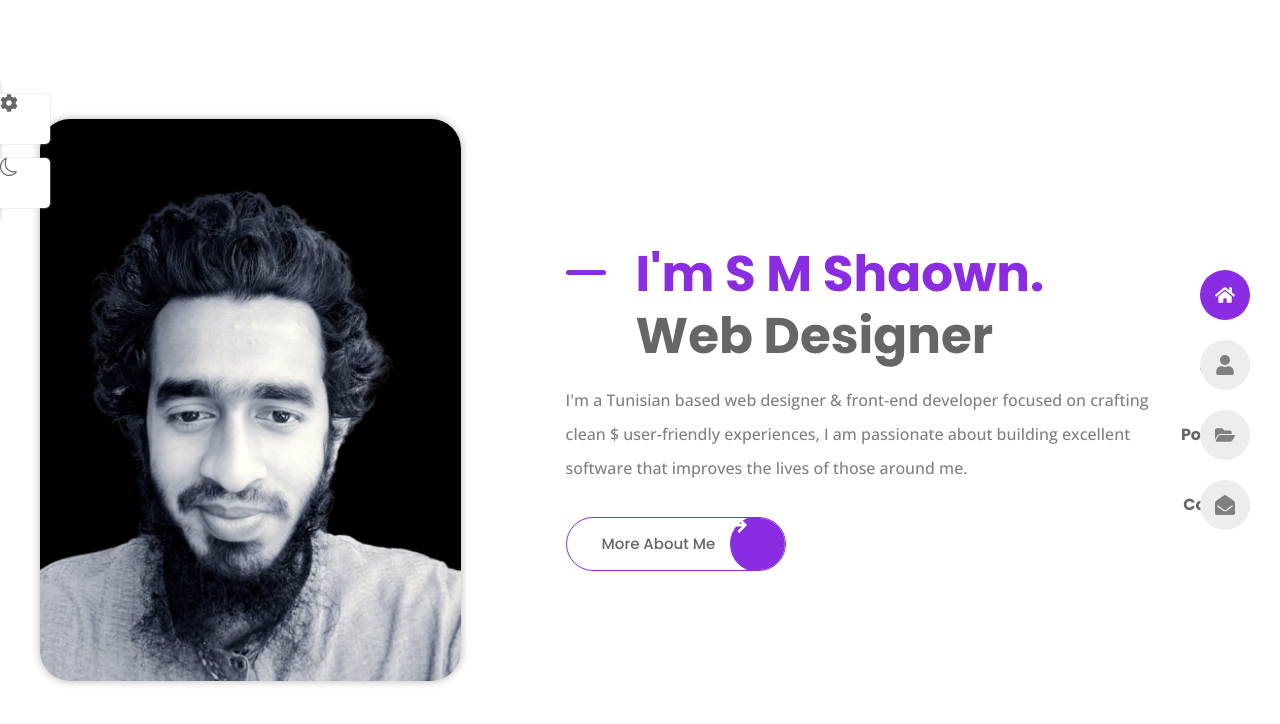
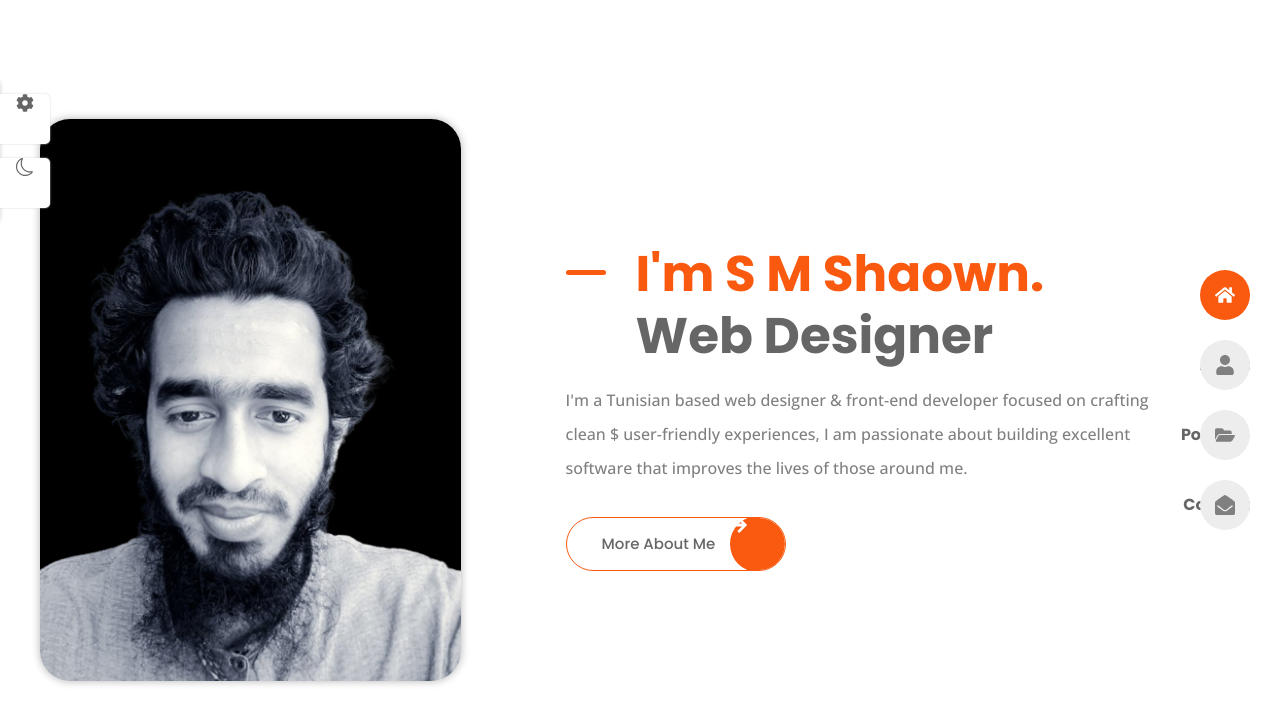
Before and after one commit to smshaown/portfolio, a React (Vite) app: page / in a window 1280 px wide. Shown: the top 724 px of the page. Built offline with nearby package versions, Linux system fonts and the light colour scheme.

Commit message:
done the proect

```diff
--- a/src/components/Themes.css
+++ b/src/components/Themes.css
@@ -1,3 +1,7 @@
+
+
+
+
 .style__switcher{
     position: fixed;
     left: 0;
@@ -7,7 +11,7 @@
     padding: 15px;
     box-shadow: 0 0 4px hsl(0, 0%, 80%);
     transform: translateX(-100%);
-    transition: all 0.s ease;
+    transition: all 0.5s ease;
 }
 
 .show-switcher{
@@ -56,7 +60,23 @@
     width: 50px;
     font-size: var(--large-font-size);
     cursor: pointer;
+    place-items: center;
     box-shadow: 0 0 2px hsl(0, 0%, 80%);
+    transition: all 0.3s ease;
+}
+
+@keyframes spin {
+    from {
+        transform:rotate(0deg);
+    }
+    to {
+        transform:rotate(360deg);
+    }
+}
+
+.show-switcher .style__switcher-toggler,
+.show-switcher .theme__toggler {
+    left: -100%;
 }
 
 .style__switcher-toggler{
--- a/src/components/Themes.jsx
+++ b/src/components/Themes.jsx
@@ -1,32 +1,83 @@
-import React from 'react';
+import React, { useEffect, useState } from 'react';
 import { themes } from '../data';
 import ThemesItem from './ThemesItem';
 import { FaCog } from 'react-icons/fa';
 import { BsSun, BsMoon } from 'react-icons/bs';
 import './Themes.css'
 
+const getStorageColor = () => {
+    let color = 'hsl(19, 96%, 52%)';
+    if(localStorage.getItem('color')){
+        color = localStorage.getItem('color')
+    }
+
+    return color;
+}
+const getStorageTheme = () => {
+    let theme = 'light-theme';
+    if(localStorage.getItem('theme')){
+        theme = localStorage.getItem('theme')
+    }
+
+    return theme;
+}
+
 
 const Themes = () => {
+
+    const [showSwitcher, setShowSwitcher] = useState(false);
+
+    const [color, setColor] = useState(getStorageColor());
+    const [theme, setTheme] = useState(getStorageTheme());
+
+    const changeColor = (color) => {
+        setColor(color);
+    }
+
+    const toggleTheme = () => {
+        if(theme == 'light-theme'){
+            setTheme('dark-theme')
+        }else{
+            setTheme('light-theme')
+        }
+    }
+
+
+    useEffect(() => {
+        document.documentElement.style.setProperty('--first-color', color);
+        localStorage.setItem('color', color)
+    },[color])
+
+
+
+    useEffect(() => {
+        document.documentElement.className = theme;
+        localStorage.setItem('theme', theme)
+    },[theme])
+
+
     return (
-        <div className='style__switcher'>
-        <div className="style__switcher-toggler">
-            <FaCog className='mt-4 ml-4' />
+        <div className={`${showSwitcher ? 'show-switcher' : ''} style__switcher`}>
+        <div className="style__switcher-toggler"
+            onClick={() => setShowSwitcher(!showSwitcher)}
+        >
+            <FaCog className='mt-4 ml-4 animate-spin' />
         </div>
 
-        <div className='theme__toggler'>
-            <BsMoon className='mt-4 ml-4' />
+        <div className='theme__toggler' onClick={toggleTheme}>
+            {theme === 'light-theme' ? <BsMoon className='mt-4 ml-4 animate-spin' /> : <BsSun className='mt-4 ml-4 animate-spin' />}
         </div>
 
         <h3 className='style__switcher-title'>Style Switcher</h3>
         <div className='style__switcher-items'>
             {themes.map((theme, index) => {
                 return(
-                    <ThemesItem key={index} {...theme} />
+                    <ThemesItem key={index} {...theme} changeColor={changeColor} />
                 )
             })}
         </div>
 
-        <div className="style__switcher-close">&times;</div>
+        <div className="style__switcher-close"  onClick={() => setShowSwitcher(!showSwitcher)} >&times;</div>
 
         </div>
     );
--- a/src/components/ThemesItem.jsx
+++ b/src/components/ThemesItem.jsx
@@ -1,8 +1,8 @@
 import React from 'react';
 
-const ThemesItem = ({color, img}) => {
+const ThemesItem = ({color, img, changeColor}) => {
     return (
-       <img src={img} className='theme__img' alt="" />
+       <img src={img} className='theme__img' alt="" onClick={() => {changeColor(color)}} />
     );
 };
 
--- a/src/components/navbar.css
+++ b/src/components/navbar.css
@@ -6,6 +6,7 @@
     width: 100%;
     padding: 60px 30px;
     transition: all 0.5s cubic-bezier(0.77, 0.2, 0.05, 1);
+    z-index: 100;
 }
 
 .show-menu{
@@ -44,6 +45,7 @@
     border-radius: 5px;
     background-color: var(--container-color);
     padding: 12px 10px;
+    z-index: 100;
 }
 
 .nav__toggle span{
@@ -80,6 +82,7 @@
         position: fixed;
         align-items: center;
         right: 30px;
+        z-index: 100;
     }
 
     .nav__item{
@@ -93,6 +96,10 @@
         height: 50px;
         border-radius: 50%;
         position: relative;
+    }
+
+    .dark-theme .nav__link{
+        border-color: hsl(0, 0%, 20%)
     }
 
     .nav__icon{
--- a/src/index.css
+++ b/src/index.css
@@ -39,6 +39,14 @@
     --weight-700: 700;
     --weight-800: 800;
 
+}
+
+.dark-theme{
+    --title-color: hsl(0, 0%, 100%);
+    --text-color: hsl(0, 0%, 80%);
+    --body-color: hsl(0, 0%, 7%);
+    --container-color: hsl(0, 1%, 17%);
+    --border-color: hsl(0, 0%, 15%);
 }
 
 body,
```
